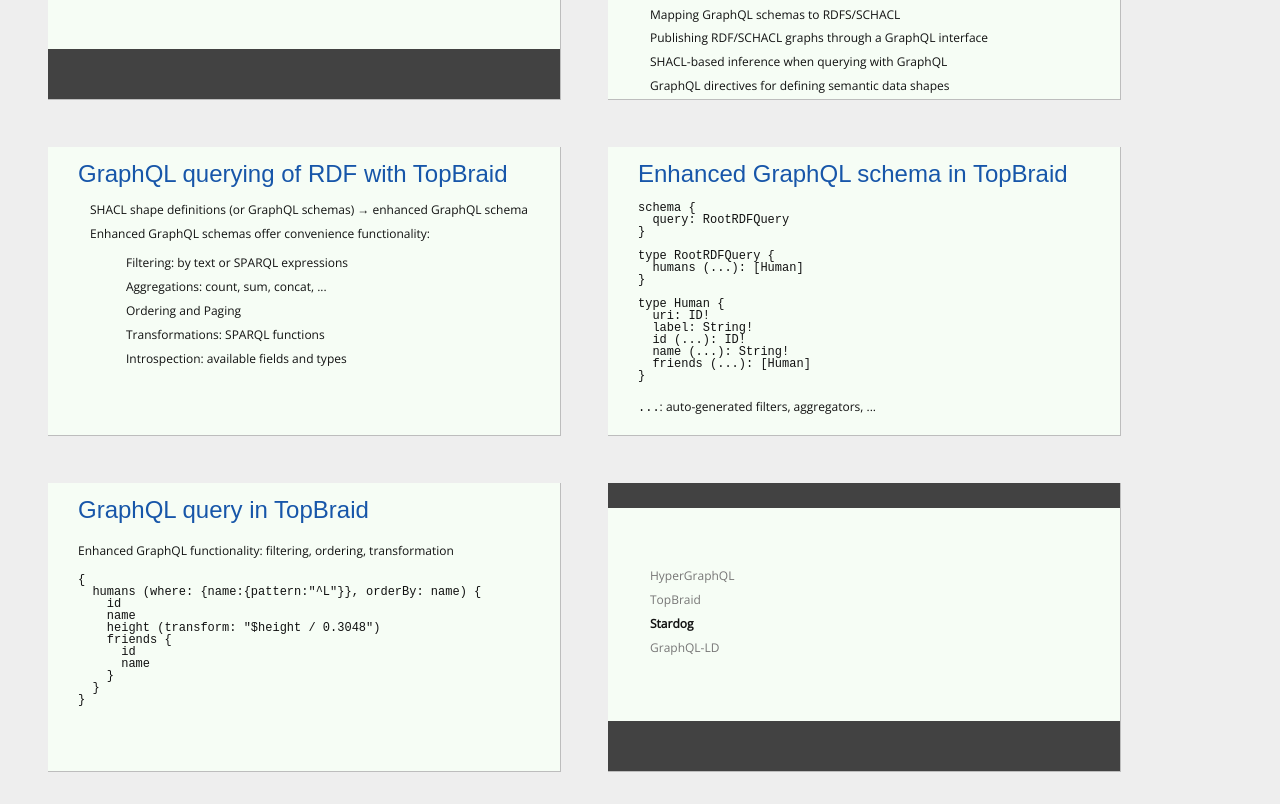
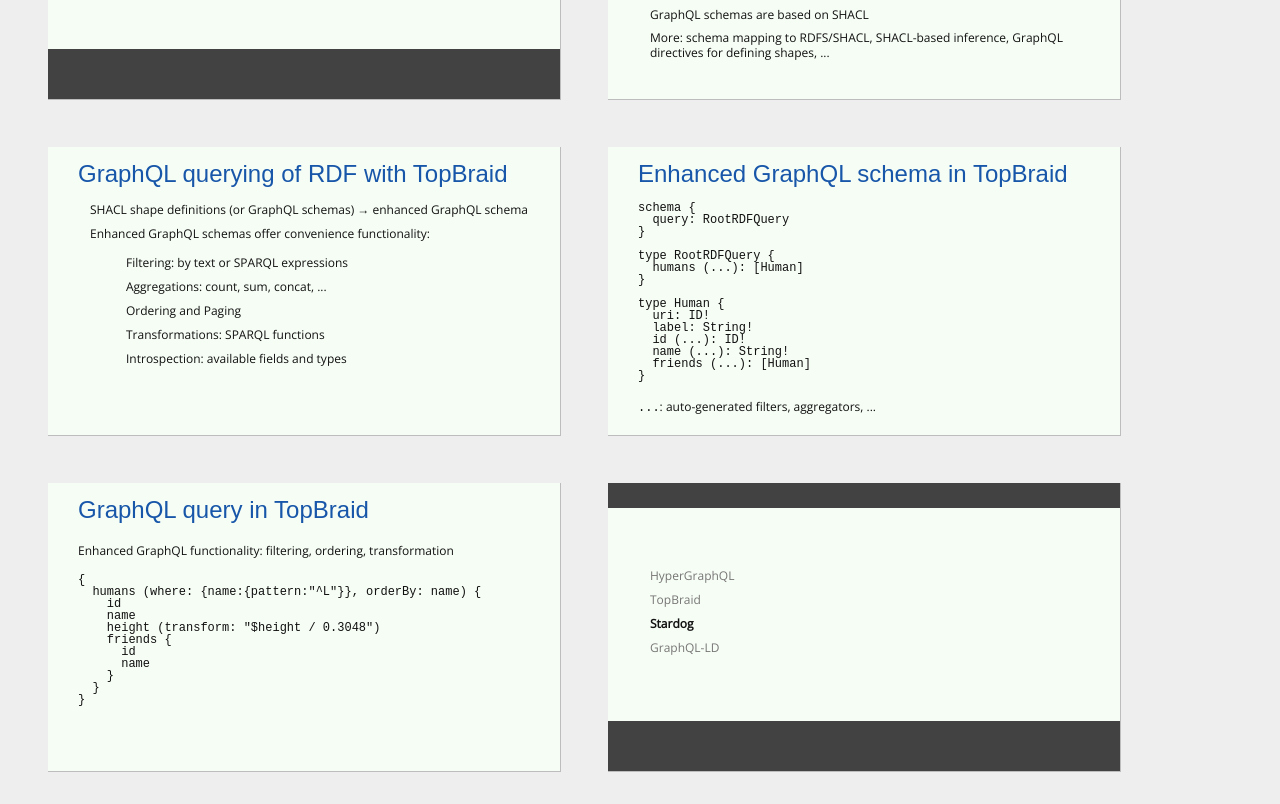
Before and after one commit to rubensworks/slides-2019-iswc-graphql-rdf, a plain HTML site: page index.html in a window 1280 px wide. Shown: the part 2268-3072 px from the top of the page. Drawn offline with nearby package versions, Linux system fonts and the light colour scheme; a web font is replaced by a local one.

Commit message:
Deploy rubensworks/slides-2019-iswc-graphql-rdf to github.com/rubensworks/slides-2019-iswc-graphql-rdf.git:gh-pages

```diff
--- a/index.html
+++ b/index.html
@@ -204,10 +204,8 @@ type Person @service(id:"dbpedia-sparql") {
             <li>Commercial product (<em>slides based on public documentation</em>)</li>
             <li>Developed by <a href="https://www.topquadrant.com/">TopQuadrant</a></li>
             <li>Querying and updating RDF graphs with GraphQL queries</li>
-            <li>Mapping GraphQL schemas to RDFS/SCHACL</li>
-            <li>Publishing RDF/SCHACL graphs through a GraphQL interface</li>
-            <li>SHACL-based inference when querying with GraphQL</li>
-            <li>GraphQL directives for defining semantic data shapes</li>
+            <li>GraphQL schemas are based on SHACL</li>
+            <li>More: schema mapping to RDFS/SHACL, SHACL-based inference, GraphQL directives for defining shapes, ...</li>
         </ul>
     </section>
 
```
